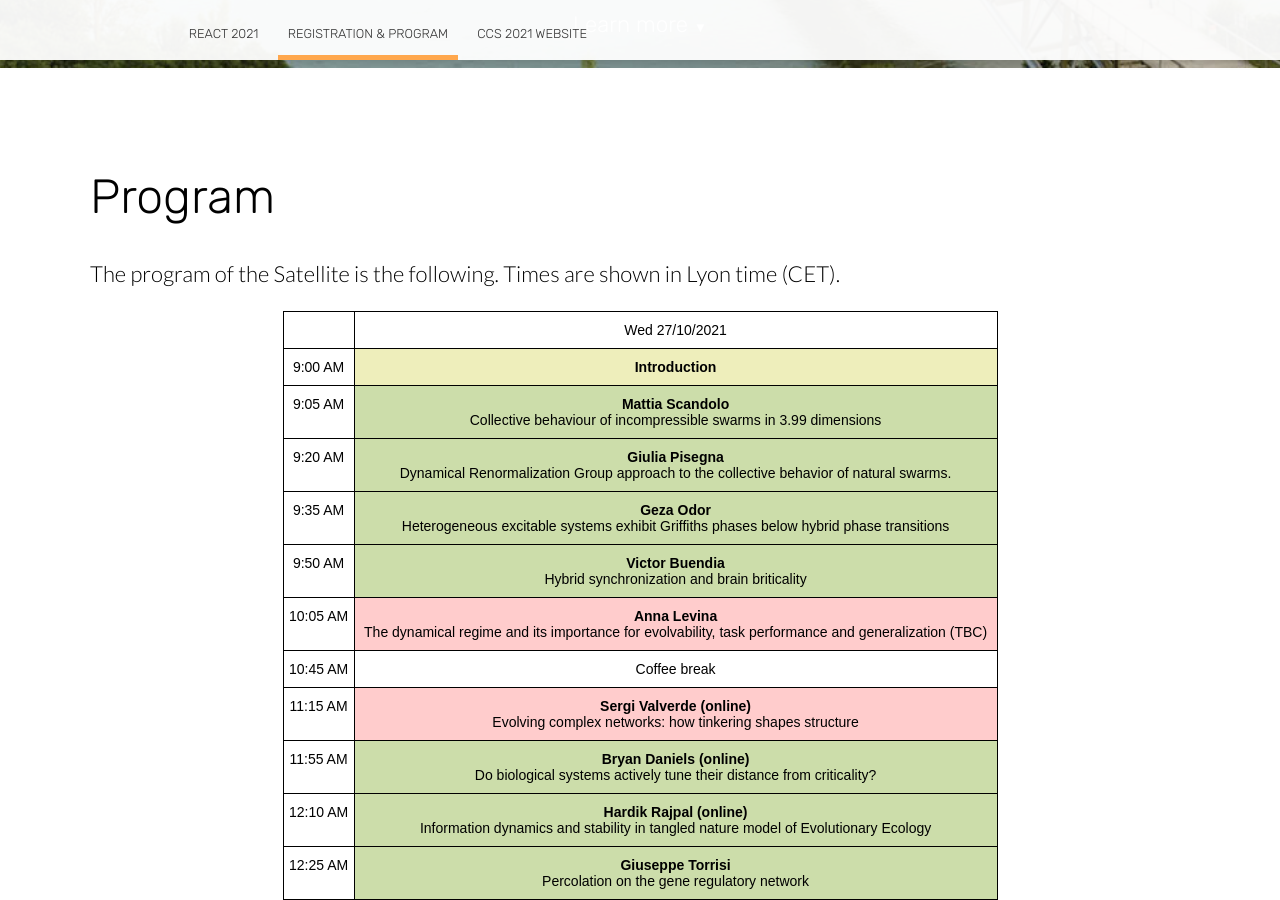
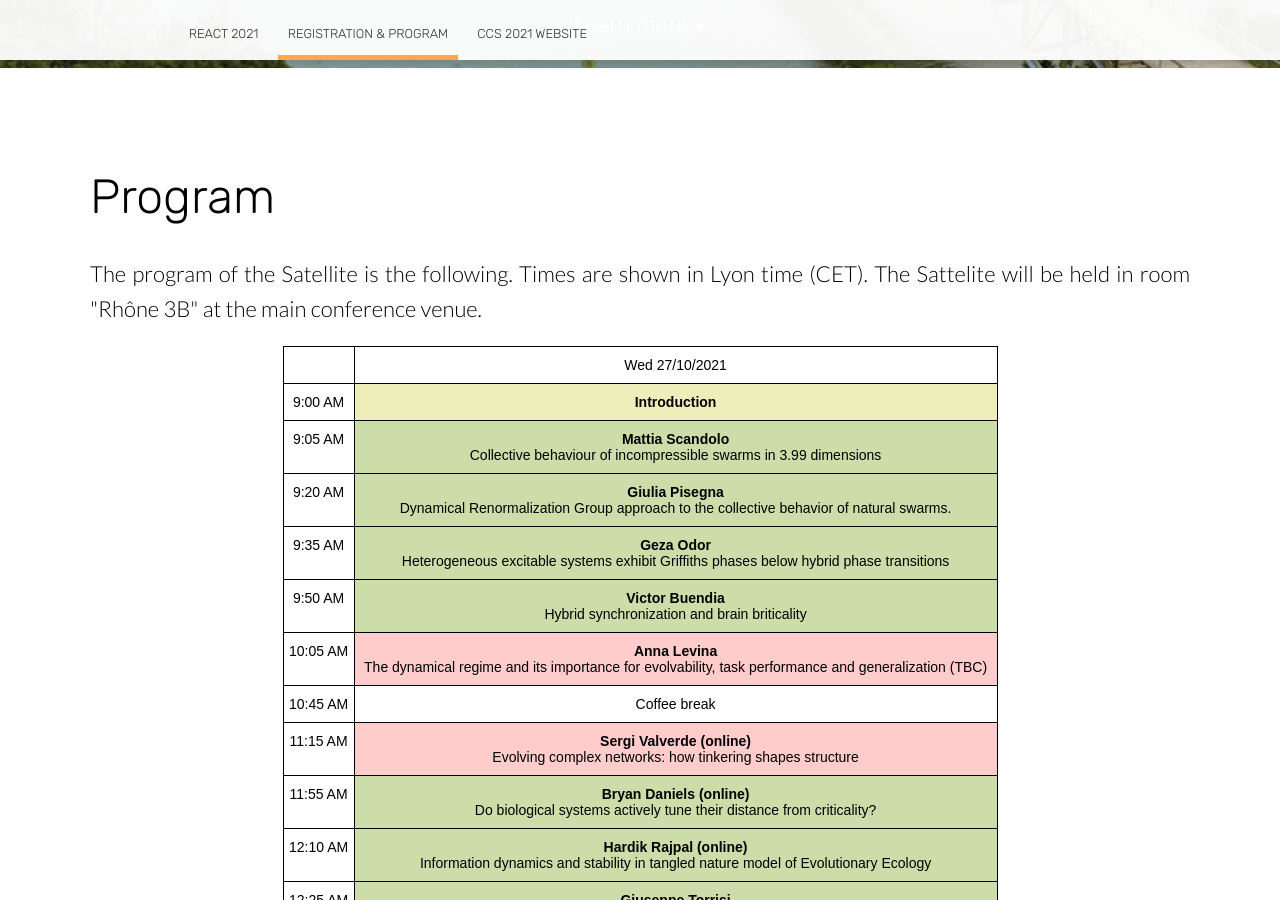
Before and after one commit to liphlab/REACT2021, a Jekyll site: the page built from registration.html, in a window 1280 px wide and 900 px high, scrolled down 832 px. Built offline with Jekyll 4.4.1, drawn with Linux system fonts in a browser that asks for light colours; nearby versions of some CDN libraries.

Commit message:
Updated room

```diff
--- a/registration.html
+++ b/registration.html
@@ -19,7 +19,7 @@ image: /images/centre-congres.jpg
 		<div class="container flex">
 			<div class="text" style = "text-align: justify;text-justify: inter-word;">
 				<h2 class="editable">Program</h2>
-						<p>The program of the Satellite is the following. Times are shown in Lyon time (CET).</p>
+						<p>The program of the Satellite is the following. Times are shown in Lyon time (CET). The Sattelite will be held in room "Rhône 3B" at the main conference venue.</p>
 
 						<style type="text/css">
 								.tg  {border-collapse:collapse;border-spacing:0;}
```
